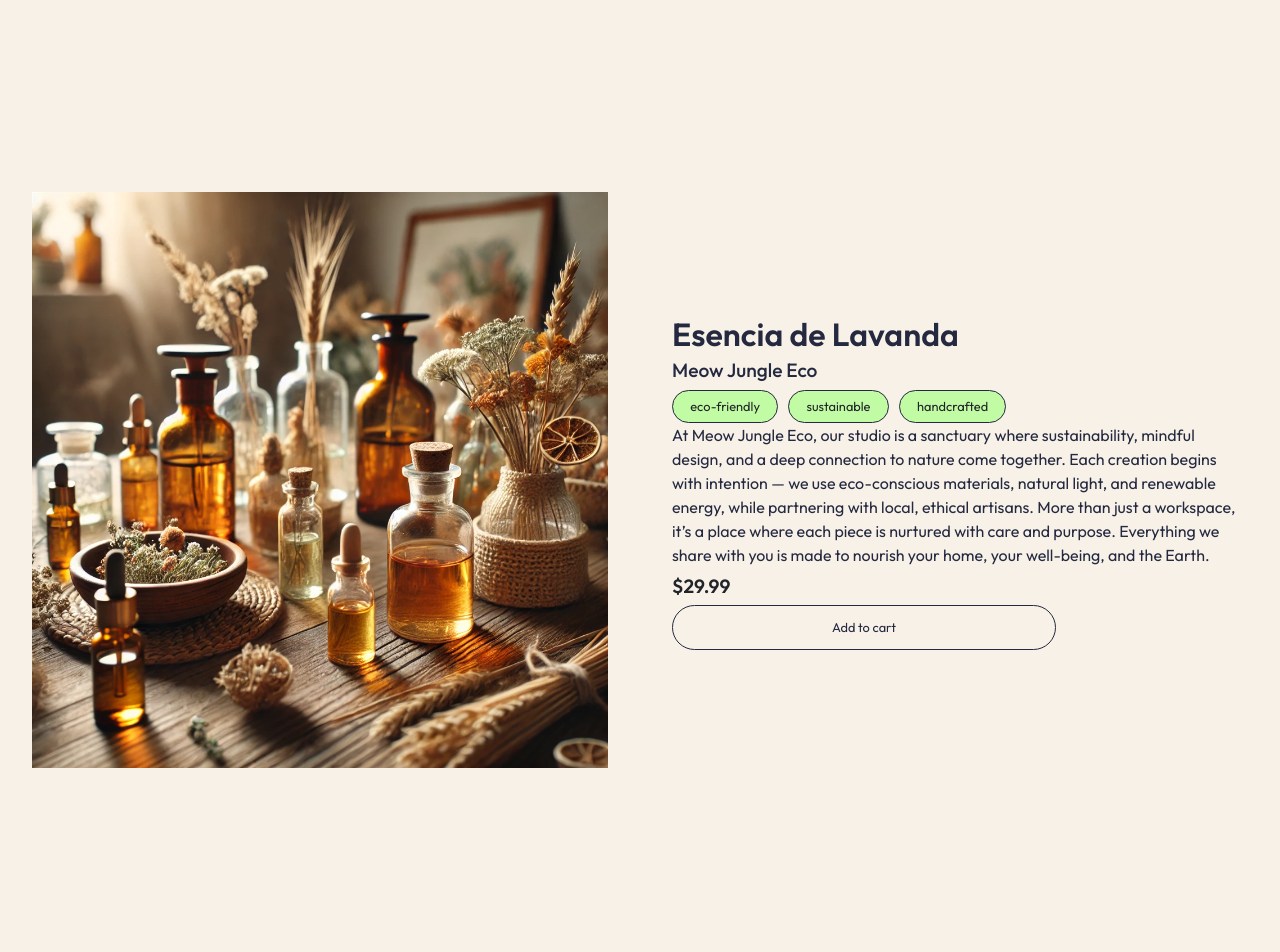
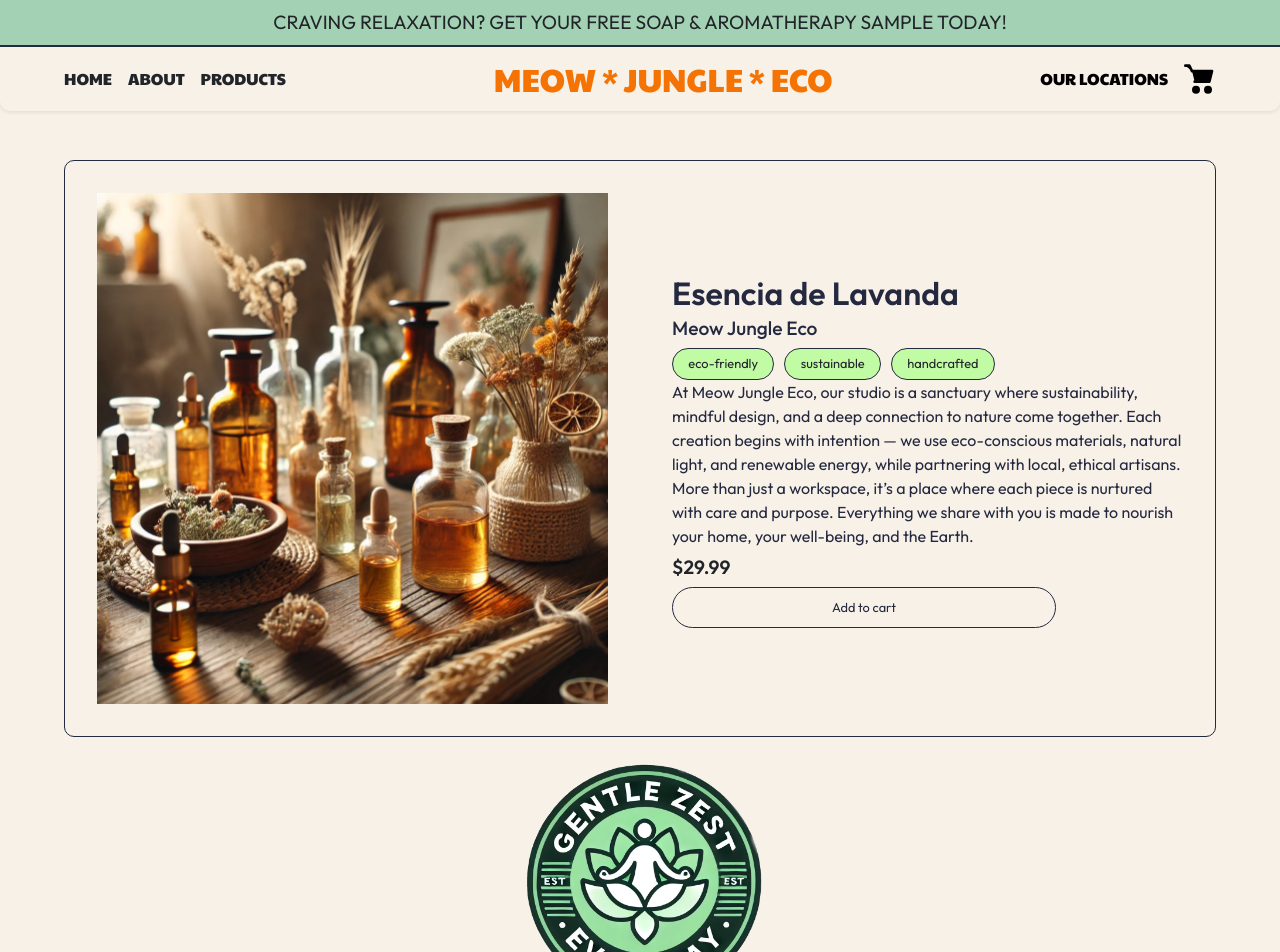
Before and after one commit to CaroMokka/Ecommerce-MeowJungle, a React (Vite) app: page /product/1 in a window 1280 px wide. Shown: the top 952 px of the page. Built offline with nearby package versions, Linux system fonts and the light colour scheme.

Commit message:
:lipstick: Add border ProductSummary PDP

```diff
--- a/src/components/ui/ProductSummary/ProductSummary.module.scss
+++ b/src/components/ui/ProductSummary/ProductSummary.module.scss
@@ -223,6 +223,8 @@
             flex-direction: row;
             justify-content: space-between;
             align-items: center;
+            border: 1px solid #242940;
+            border-radius: 10px;
 
             .product-summary__col-left {
                 width: 100%;
--- a/src/pages/ProductPage.tsx
+++ b/src/pages/ProductPage.tsx
@@ -1,6 +1,8 @@
-import { useParams } from 'react-router-dom'
-import { products } from '../data/productSummaryData';
-import ProductSummary from "../components/ui/ProductSummary/ProductSummary"
+import { useParams } from "react-router-dom";
+import { products } from "../data/productSummaryData";
+import ProductSummary from "../components/ui/ProductSummary/ProductSummary";
+import Header from "../store/blocks/header/Header";
+import Footer from "../store/blocks/footer/Footer";
 
 function ProductPage() {
   const { productId } = useParams<{ productId: string }>();
@@ -9,8 +11,15 @@ function ProductPage() {
     return <h1>Product not found</h1>;
   }
   return (
+    <>
+      <Header />
+      <div className="global-page__wrapper">
         <ProductSummary product={product} variant="pdp" />
-  )
+      </div>
+
+      <Footer />
+    </>
+  );
 }
 
-export default ProductPage
+export default ProductPage;
```
Lines whose indentation alone changed are shown as unchanged.
